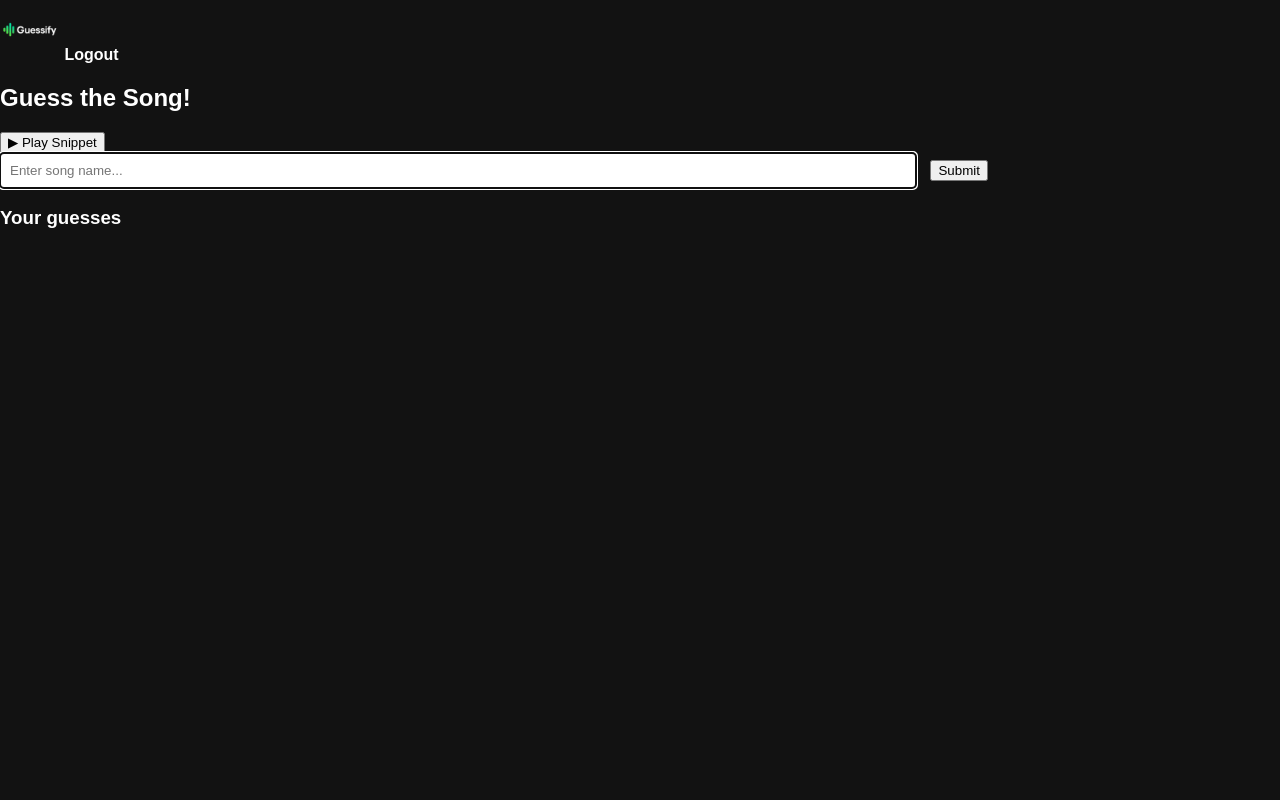
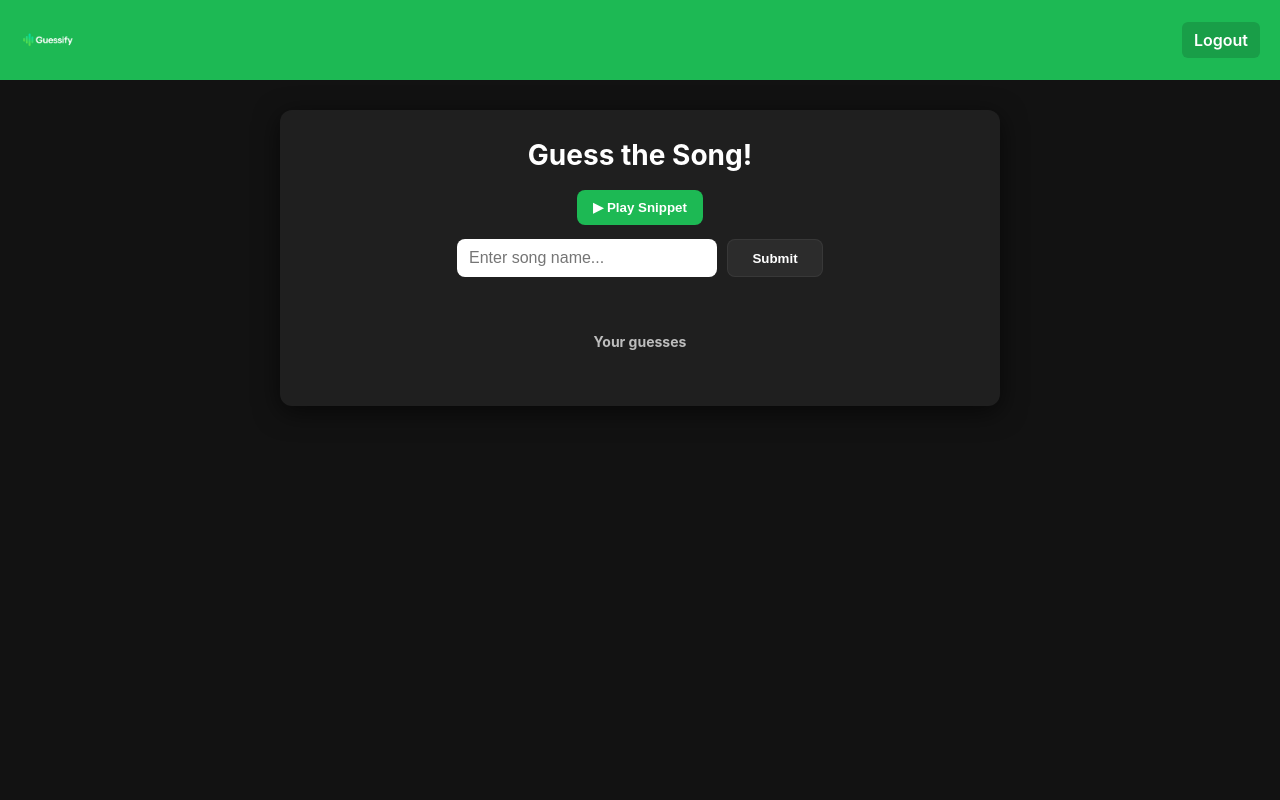
Before and after one commit to mkymac25/spordle, a Flask app: template templates/game.html in a window 1280 px wide. Run offline with Flask 3, Linux system fonts and the light colour scheme; the template is opened without the code that fills it, so the values that code supplies are empty; parts of the project's set-up code (start-up, migrations or seed data) failed here and were passed over.

Commit message:
Update style.css

```diff
--- a/static/style.css
+++ b/static/style.css
@@ -1,53 +1,90 @@
-body {
-    margin: 0;
-    font-family: Arial, sans-serif;
-    background-color: #121212;
-    color: #fff;
+/* static/style.css - simple and clean */
+:root {
+  --accent: #1DB954;
+  --bg: #121212;
+  --card: #1f1f1f;
+  --text: #ffffff;
+  --muted: #bdbdbd;
 }
 
-.header {
+* { box-sizing: border-box; }
+html,body { height: 100%; margin: 0; padding: 0; font-family: Inter, Arial, sans-serif; background: var(--bg); color: var(--text); }
+
+.topbar {
   display: flex;
+  align-items: center;
   justify-content: space-between;
-    align-items: center;
-    padding: 10px 20px;
-    background-color: #1DB954;
+  padding: 12px 20px;
+  background: var(--accent);
 }
 
-.logo {
-    height: 60px; /* adjustable size */
-}
+.logo { height: 56px; width: auto; display: block; }
 
 .logout {
   color: white;
   text-decoration: none;
-    font-weight: bold;
+  font-weight: 600;
+  padding: 8px 12px;
+  border-radius: 6px;
+  background: rgba(0,0,0,0.15);
 }
 
-.container {
-    max-width: 600px;
-    margin: 50px auto;
+.main { display:flex; justify-content:center; padding: 30px 16px; }
+
+.game-card {
+  width: 100%;
+  max-width: 720px;
+  background: var(--card);
+  border-radius: 12px;
+  padding: 28px;
+  box-shadow: 0 6px 26px rgba(0,0,0,0.6);
   text-align: center;
 }
 
-.button {
-    background-color: #1DB954;
-    color: #fff;
-    padding: 10px 20px;
-    margin: 10px;
+.title { margin: 0 0 18px 0; font-size: 28px; }
+
+.controls { margin-bottom: 14px; }
+
+.guess-row { display: flex; justify-content: center; gap: 10px; margin: 12px 0; flex-wrap: wrap; }
+
+input#guessInput {
+  min-width: 260px;
+  max-width: 60%;
+  padding: 10px 12px;
+  border-radius: 8px;
   border: none;
-    border-radius: 4px;
-    cursor: pointer;
-    text-decoration: none;
+  font-size: 16px;
+  outline: none;
 }
 
-.button:hover {
-    background-color: #1ed760;
+.btn {
+  background: rgba(255,255,255,0.06);
+  color: var(--text);
+  border: 1px solid rgba(255,255,255,0.06);
+  padding: 10px 16px;
+  border-radius: 8px;
+  font-weight: 600;
+  cursor: pointer;
+  min-width: 96px;
 }
 
-input[type="text"] {
-    padding: 10px;
-    width: 70%;
-    border-radius: 4px;
+.btn.primary {
+  background: var(--accent);
   border: none;
-    margin-right: 10px;
+  color: white;
 }
+
+.btn:hover { opacity: 0.95; }
+
+.feedback {
+  margin-top: 12px;
+  min-height: 26px;
+  color: var(--muted);
+  font-weight: 600;
+}
+
+.guesses-container { margin-top: 18px; text-align: center; }
+.guesses { list-style: none; padding: 0; margin: 8px 0 0 0; display: inline-block; text-align: left; }
+.guess-item { padding: 6px 10px; border-radius: 6px; margin-bottom: 6px; background: rgba(255,255,255,0.02); color: var(--text); min-width: 260px; }
+
+.small { margin: 0 0 8px 0; font-size: 14px; color: var(--muted); }
```
Lines whose indentation alone changed are shown as unchanged.
